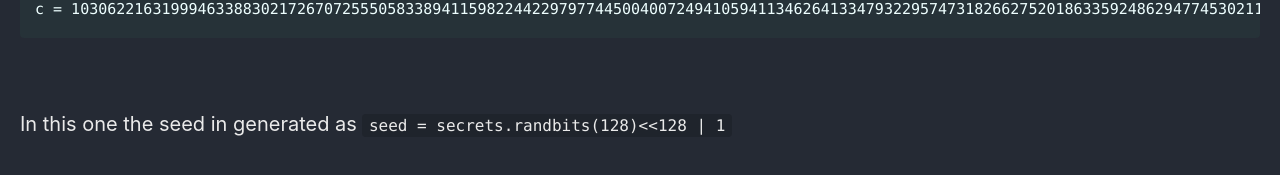
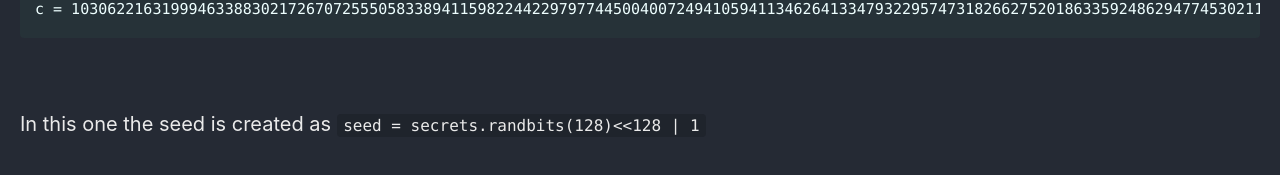
Before and after one commit to Connor-McCartney/Connor-McCartney.github.io, a Jekyll site: the page built from _pages/cryptography/other/HKCERT2024.md, in a window 1280 px wide and 900 px high, scrolled down 7254 px. Shown: the part 705-880 px from the top of the window. Built offline with Jekyll 4.4.1, drawn with Linux system fonts in a browser that asks for light colours; cached includes are drawn as plain includes.

Commit message:
Update HKCERT2024.md

```diff
--- a/_pages/cryptography/other/HKCERT2024.md
+++ b/_pages/cryptography/other/HKCERT2024.md
@@ -306,4 +306,4 @@ c = 1030622163199946338830217267072555058338941159822442297977445004007249410594
 
 <br>
 
-In this one the seed in generated as `seed = secrets.randbits(128)<<128 | 1`
+In this one the seed is created as `seed = secrets.randbits(128)<<128 | 1`
```
